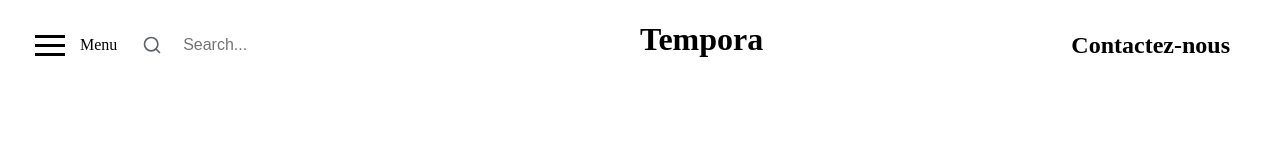
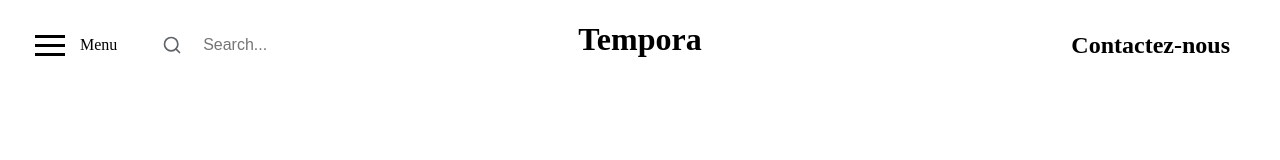
Before and after one commit to Dimi3grn/boutique, a website: page FRONTEND/pages/landing_page.html in a window 1280 px wide. Drawn offline with Linux system fonts and the light colour scheme; no server answers.

```diff
--- a/FRONTEND/assets/css/main.css
+++ b/FRONTEND/assets/css/main.css
@@ -38,6 +38,7 @@
     width: auto;
     position:absolute;
     left: 50%;
+    transform: translateX(-50%);
 }
 
 .menu{
@@ -82,6 +83,7 @@
     position: relative;
     max-width: 500px;
     width: 100%;
+    margin-left: 20px;
 }
 
 .search-input {
```
Also changed, not shown: FRONTEND/assets/fonts/Roboto-Regular.ttf (added).
